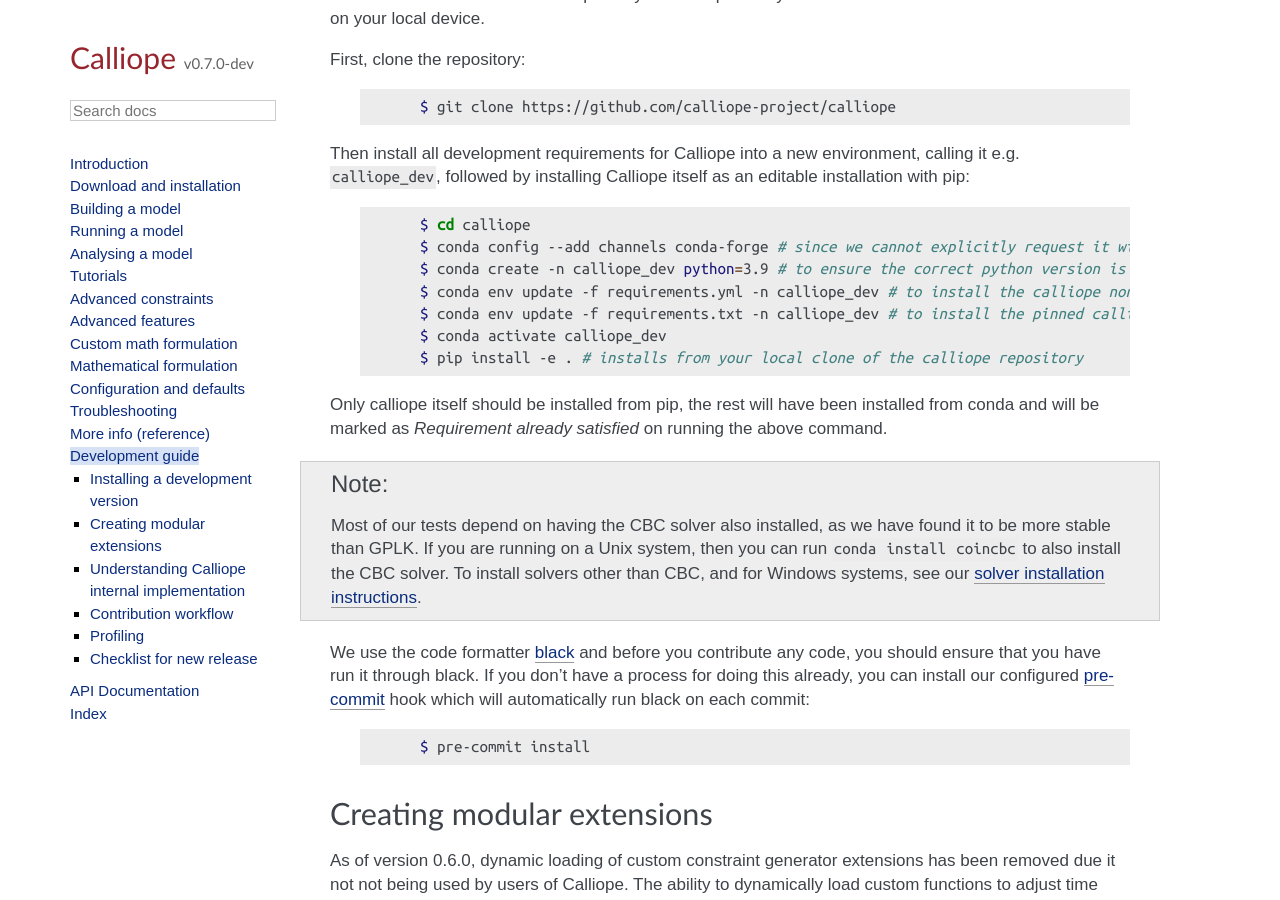
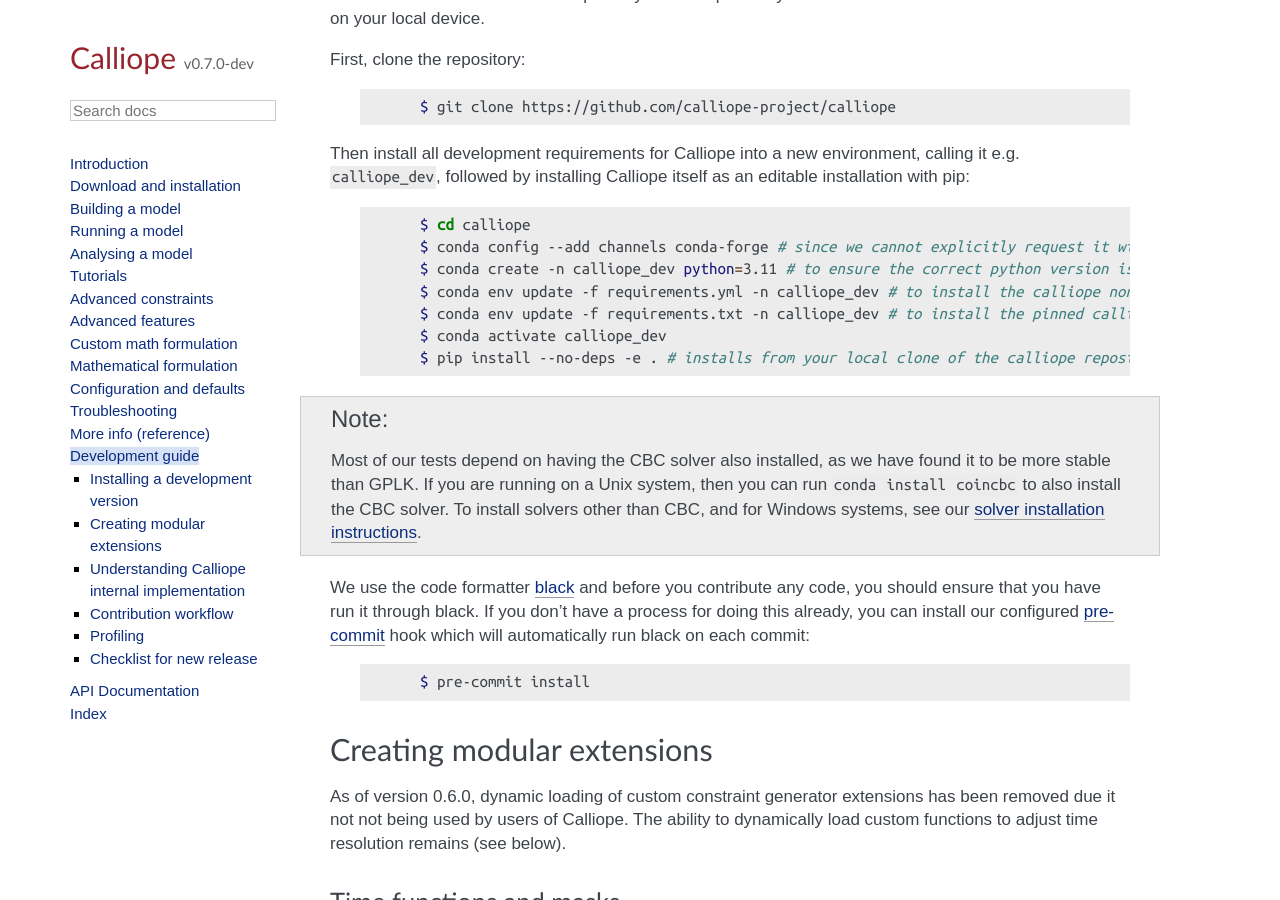
Before and after one commit to calliope-project/calliope, a Sphinx documentation site: the page built from doc/user/develop.rst, in a window 1280 px wide and 900 px high, scrolled down 483 px. Built offline with Sphinx 7.4.7, drawn with Linux system fonts in a browser that asks for light colours; some web fonts are replaced; pages that are not in the unit, such as notebooks, are missing from menus; a script that is not in the unit is left out.

Commit message:
Update to py3.11 as standard

```diff
--- a/doc/user/develop.rst
+++ b/doc/user/develop.rst
@@ -32,13 +32,12 @@
 
    $ cd calliope
    $ conda config --add channels conda-forge # since we cannot explicitly request it with `conda env update`, we add the `conda-forge` package channel to the user's conda configuration file.
-   $ conda create -n calliope_dev python=3.9 # to ensure the correct python version is installed
+   $ conda create -n calliope_dev python=3.11 # to ensure the correct python version is installed
    $ conda env update -f requirements.yml -n calliope_dev # to install the calliope non-python dependencies and testing/coverage python packages
    $ conda env update -f requirements.txt -n calliope_dev # to install the pinned calliope python dependencies
    $ conda activate calliope_dev
-   $ pip install -e . # installs from your local clone of the calliope repository
+   $ pip install --no-deps -e . # installs from your local clone of the calliope repository
 
-Only calliope itself should be installed from pip, the rest will have been installed from conda and will be marked as `Requirement already satisfied` on running the above command.
 
 .. Note:: Most of our tests depend on having the CBC solver also installed, as we have found it to be more stable than GPLK. If you are running on a Unix system, then you can run ``conda install coincbc`` to also install the CBC solver. To install solvers other than CBC, and for Windows systems, see our :ref:`solver installation instructions <install_solvers>`.
 
--- a/doc/user/installation.rst
+++ b/doc/user/installation.rst
@@ -11,7 +11,7 @@
 
 Running Calliope requires four things:
 
-1. The Python programming language, version 3.8 or 3.9.
+1. The Python programming language, version 3.9 to 3.11.
 2. A number of Python add-on modules (see :ref:`below for the complete list <python_module_requirements>`).
 3. A solver: Calliope has been tested with CBC, GLPK, Gurobi, and CPLEX. Any other solver that is compatible with Pyomo should also work.
 4. The Calliope software itself.
@@ -29,8 +29,7 @@
 
     $ conda create -c conda-forge -n calliope calliope
 
-This will install calliope with Python version 3.9.
-Due to incompatabilities between packages that Calliope relies upon, it is only possible to install this version of Calliope on Python versions 3.8 and 3.9.
+This will install calliope with Python version 3.11.
 
 To use Calliope, you need to activate the ``calliope`` environment each time
 
```
Also changed, not shown: .azure-pipelines.yml, 1 other file.
